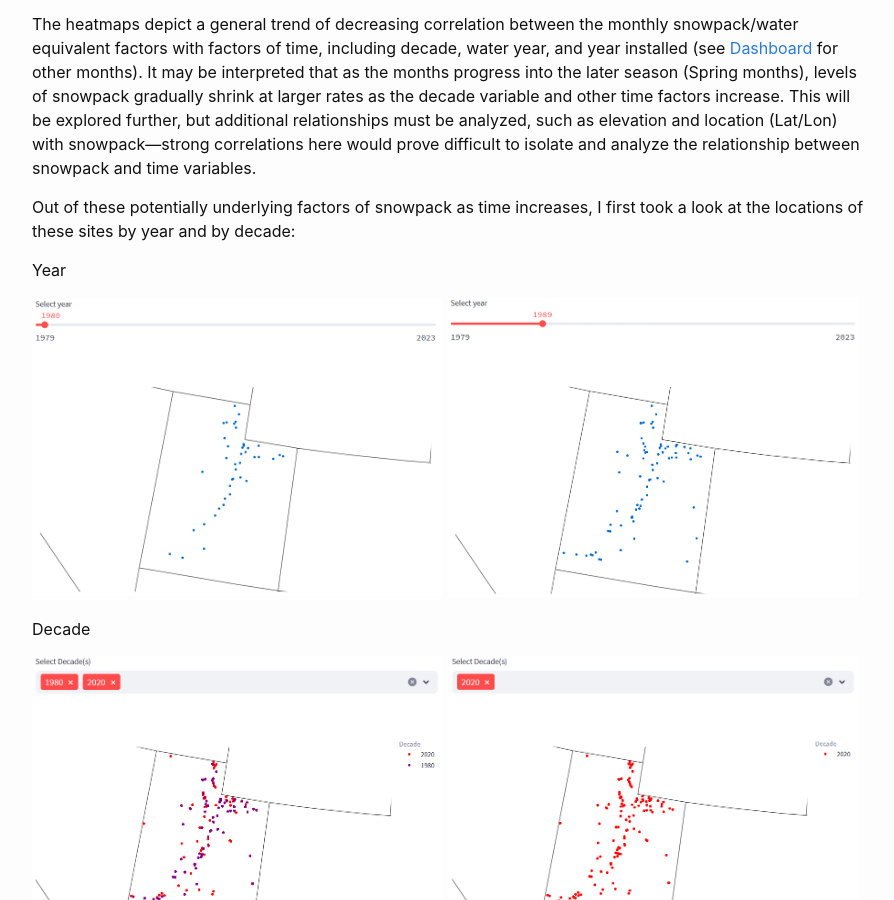
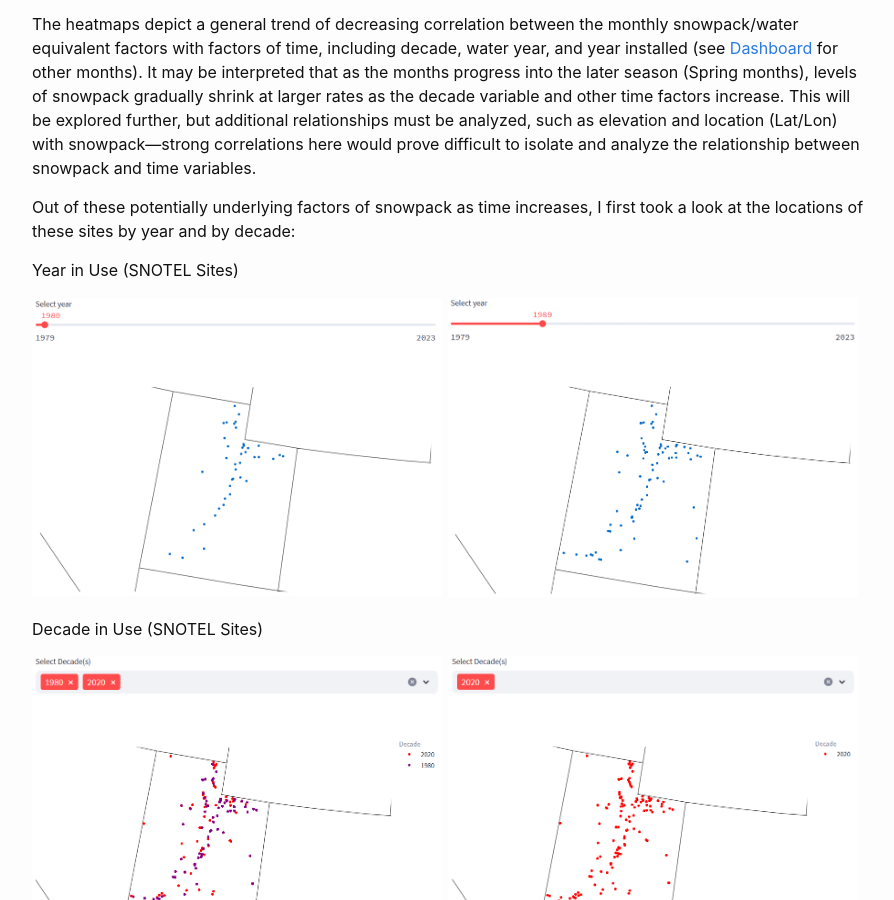
Before and after one commit to aajb99/aajb99.github.io, a Jekyll site: the page built from _posts/2023-11-26-proj-p2.md, in a window 1280 px wide and 900 px high, scrolled down 1803 px. Shown: the whole window, without its empty margins (188-1082 px from the left). Built offline with Jekyll 4.4.1, drawn with Linux system fonts in a browser that asks for light colours; comment, search, counter and statistics services are not loaded.

Commit message:
Edited figure labels

```diff
--- a/_posts/2023-11-26-proj-p2.md
+++ b/_posts/2023-11-26-proj-p2.md
@@ -54,7 +54,7 @@ The heatmaps depict a general trend of decreasing correlation between the monthl
 
 Out of these potentially underlying factors of snowpack as time increases, I first took a look at the locations of these sites by year and by decade:
 
-Year
+Year in Use (SNOTEL Sites)
 <head>
     <meta charset="UTF-8">
     <meta name="viewport" content="width=device-width, initial-scale=1.0">
@@ -81,7 +81,7 @@ Year
     </div>
 </body>
 
-Decade
+Decade in Use (SNOTEL Sites)
 <head>
     <meta charset="UTF-8">
     <meta name="viewport" content="width=device-width, initial-scale=1.0">
```
Also changed, not shown: assets/images/dec_dists_apr.png, assets/images/decades_viol.png, assets/images/elev_hist.png.
